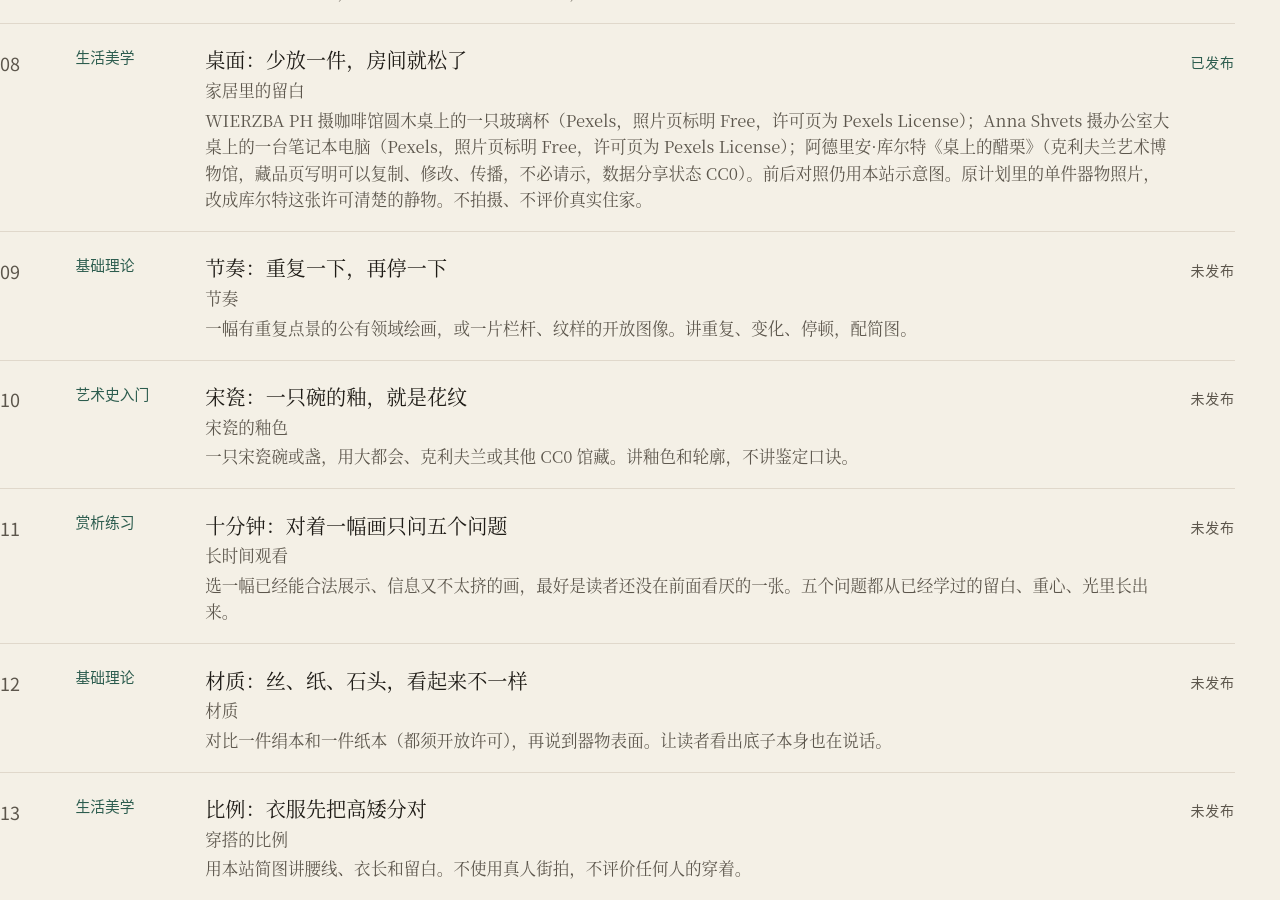
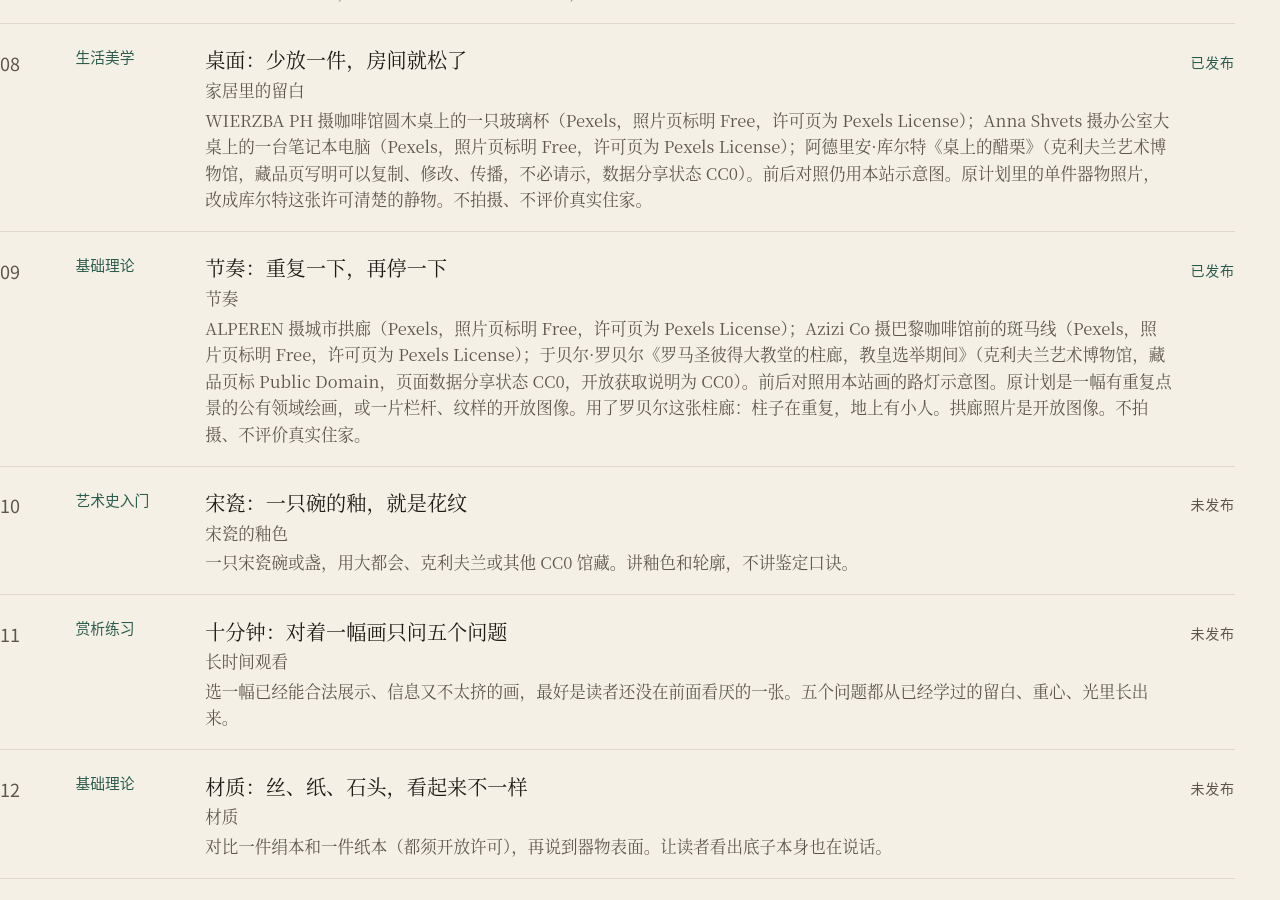
Before and after one commit to 57cx/aesthetics-daily, a Jekyll site: the page built from curriculum.html, in a window 1280 px wide and 900 px high, scrolled down 1570 px. Built offline with Jekyll 4.4.1, drawn with Linux system fonts in a browser that asks for light colours.

Commit message:
Publish day 9 on rhythm: repeat, then pause. (#10)
Teach repetition, variation, and a stop with an arcade, a Paris zebra crossing, and Hubert Robert's colonnade.

Co-authored-by: Cursor Agent <cursoragent@cursor.com>
Co-authored-by: 57cx <57cx@users.noreply.github.com>

```diff
--- a/_data/curriculum.yml
+++ b/_data/curriculum.yml
@@ -70,8 +70,9 @@
   title: "节奏：重复一下，再停一下"
   category: 基础理论
   topic: 节奏
-  examples: "一幅有重复点景的公有领域绘画，或一片栏杆、纹样的开放图像。讲重复、变化、停顿，配简图。"
-  published: false
+  examples: "ALPEREN 摄城市拱廊（Pexels，照片页标明 Free，许可页为 Pexels License）；Azizi Co 摄巴黎咖啡馆前的斑马线（Pexels，照片页标明 Free，许可页为 Pexels License）；于贝尔·罗贝尔《罗马圣彼得大教堂的柱廊，教皇选举期间》（克利夫兰艺术博物馆，藏品页标 Public Domain，页面数据分享状态 CC0，开放获取说明为 CC0）。前后对照用本站画的路灯示意图。原计划是一幅有重复点景的公有领域绘画，或一片栏杆、纹样的开放图像。用了罗贝尔这张柱廊：柱子在重复，地上有小人。拱廊照片是开放图像。不拍摄、不评价真实住家。"
+  published: true
+  date: 2026-11-20
 -
   day: 10
   title: "宋瓷：一只碗的釉，就是花纹"
--- /dev/null
+++ b/_posts/2026-11-20-day-09-jiezou.md
@@ -0,0 +1,134 @@
+---
+layout: article
+title: "节奏：重复一下，再停一下"
+description: "先看一条拱廊，再看巴黎街角的斑马线。同样的形状连着来的时候，眼睛要有地方歇。最后留一幅柱廊的小画，你自己去找那一拍。"
+date: 2026-11-20 08:00:00 +0800
+day: 9
+category: 基础理论
+topic: 节奏
+permalink: /days/09/
+image: /assets/images/day-09/colonnade-arches.jpg
+image_alt: "一条城市拱廊。白色的拱一个接一个通向深处的亮处，左边是石柱，右边是门和招牌，地上是灰色的六边形地砖。"
+image_width: 1200
+image_height: 1600
+---
+
+<p class="core"><span class="core-label">一句话</span>同样的东西连着出现，中间换一下，或者空一下，眼睛就有拍子可跟。</p>
+
+## 图例讲解
+
+今天说的节奏，就是拍子。一样的东西隔一下，再来一次。这个词不用背。你看三处就行：哪里在重复，哪里变了一下，哪里停了。
+
+你每天都看得见。马路边的路灯，隔一段一盏。栏杆一根一根，排到门口就停。楼上的窗户一扇接一扇，到了店铺那一层，常常换成门。咖啡馆门口的椅子也是，一把一把排开，中间留着能坐人的空，排到门口就停。衣服上的条纹，连着几条，中间空一条，你才分得清。
+
+拍子靠两件事。一件是重复，同样的形状再来。一件是停，或者换一下。只重复、不停，眼睛会滑过去，找不到地方歇。只换、不重复，眼睛也不知道跟着谁走。
+
+先看一条拱廊。
+
+<figure class="plate">
+  <img src="{{ '/assets/images/day-09/colonnade-arches.jpg' | relative_url }}" width="1200" height="1600" alt="一条城市拱廊。白色的拱一个接一个，越远越小，尽头是一块亮。左边是浅色石柱，右边墙上有门、招牌，右上角有一台空调。地上是灰色六边形地砖，靠前有几块偏红的。拱下面各挂着一盏小灯。远处有几个走路的人。">
+  <figcaption>
+    <span class="cap-title">ALPEREN 摄，城市里的拱廊</span>
+    <span class="cap-meta">照片页标题 Building with Arches and Colonnade，就是带拱和柱列的一座建筑。ALPEREN，照片页上的日期是 2024 年 4 月 14 日。照片页写的是城市街道上一条长拱廊，拱和柱子排过去，看着整齐，也有往深处走的感觉。页面没有写是哪一座城。原图 3024 × 4032 像素。本站只把高缩到 1600 像素，没有裁切。</span>
+    <span class="cap-license"><a href="https://www.pexels.com/photo/building-with-arches-and-colonnade-21624170/">Pexels 照片页</a> · 许可：<a href="https://www.pexels.com/license/">Pexels License</a>。这张照片的页面标明 Free，可以免费使用。许可页写明，Pexels 上的照片都可以免费下载和使用，可以修改；署名不是必须。本站仍然署 ALPEREN 的名，并链到照片页和许可页。本站做的改动只是缩小。</span>
+  </figcaption>
+</figure>
+
+拱一个接一个。左边的柱子也是一根接一根。拱下面各挂着一盏小灯，灯也跟着拱走。地上的砖是六边形，一块挨一块。这是重复。
+
+你再看远一点。拱还在，可是越远越小。灯也越远越小。这是变化。近的大，远的小，眼睛才知道自己在往前走。要是每个拱都一样大，这条廊会看着像贴在墙上，走不进去。
+
+最深处有一块亮。拱排到那里，停了。眼睛可以在那块亮上歇一下，再回到近处的拱。
+
+地上的砖几乎都是灰的。靠前的地方有几块偏红。就那么几块。眼睛扫过灰砖，会在这几块上停一下。停一下，拍子才出来。要是每一块都红，它就不再是停顿，又变成另一串重复了。
+
+右边墙上有门，有招牌，右上角还有一台空调。它们不跟着左边的拱走。拱是一拍一拍的。门和空调是插进来的一下。插一下可以，眼睛有个不一样的地方可停。插得太多，拍子就散了。这张图里，拱还在，所以拍子还在。
+
+你自己走在这样的拱下面，也是这一下。柱子连着来，你的脚跟着走。走到出口，亮一下，眼睛才歇得住。
+
+再看一条街。
+
+<figure class="plate">
+  <img src="{{ '/assets/images/day-09/paris-zebra-crossing.jpg' | relative_url }}" width="1600" height="1067" alt="巴黎一条街的转角。左下有一段斑马线，白条之间是深色的路面。左边楼上的窗户一扇接一扇。转角一家咖啡馆，深色的门面上面有一块空白的白牌子。街上有骑车的人和一个跑过去的人。" loading="lazy">
+  <figcaption>
+    <span class="cap-title">Azizi Co 摄，咖啡馆前的斑马线</span>
+    <span class="cap-meta">照片页标题 Zebra Crossing in front of a Cafe，就是咖啡馆前的一条斑马线。Azizi Co，2024 年 1 月 23 日在巴黎拍摄，照片页上的日期是 2024 年 7 月 2 日。照片页写的是巴黎街头的日常生活。原图 6000 × 4000 像素。本站只把宽缩到 1600 像素，没有裁切。</span>
+    <span class="cap-license"><a href="https://www.pexels.com/photo/zebra-crossing-in-front-of-a-cafe-26898872/">Pexels 照片页</a> · 许可：<a href="https://www.pexels.com/license/">Pexels License</a>。这张照片的页面标明 Free，可以免费使用。许可页写明，Pexels 上的照片都可以免费下载和使用，可以修改；署名不是必须。本站仍然署 Azizi Co 的名，并链到照片页和许可页。本站做的改动只是缩小。</span>
+  </figcaption>
+</figure>
+
+先看左下角的斑马线。白条一条一条，中间隔着深色的路面。白、空、白、空。这就是拍子。白条没有铺满整条街。铺到人走的那一段，就停了。停下来，你才知道这是一条可以过的线，不是满地的条纹。
+
+再看楼上的窗户。左边这栋楼，窗户一扇一扇，大小差不多，一层一层往上排。这又是重复。到了底层，窗户少了，换成店铺的门面。转角那家咖啡馆是深色的，上面一块空白的白牌子。窗户的拍子在这里换了，也停了一下。你的眼睛会先在那块白牌子上歇一下，再去看窗户。
+
+要是整面墙都是一样的窗，一扇也不少，中间也不空，眼睛就滑过去了。有重复，可是没有地方停。
+
+手机上也是这一下。一排图标，隔几个空一格，或者底下留一块，你找得到要点的那个。图标铺满，还大小不一，你就不知道先点哪。包装上的条纹也一样。连着几条，中间空一条，字才显出来。
+
+两百多年前，法国有个人画了一排柱子。他叫于贝尔·罗贝尔。原名 Hubert Robert，1733 年到 1808 年。这个名字不用背。柱子在重复。哪里变了，哪里停了，留到最后你自己看。
+
+## 好与不好的对比
+
+下面两张不是照片。是本站画的一排路灯。不是哪条真的街。灯的样子一样。差别只在间距，和有没有停。
+
+<div class="compare">
+  <figure>
+    <img src="{{ '/assets/images/day-09/compare-beat.svg' | relative_url }}" width="800" height="520" alt="示意图：五盏一样的路灯。左边三盏间隔均匀，中间空出一大段，右边再有两盏，最右边是空着的路面。">
+    <figcaption>
+      <span class="label">这样更妥</span>
+      隔一段一盏，中间空得宽一点，排到右边就停了。
+    </figcaption>
+  </figure>
+  <figure>
+    <img src="{{ '/assets/images/day-09/compare-packed.svg' | relative_url }}" width="800" height="520" alt="示意图：十二盏一样的路灯，间距相同，从左到右挤满，边上没有空出来的路面。">
+    <figcaption>
+      <span class="label">这样发闷</span>
+      灯挤满整条，间距一样，眼睛没有地方停。
+    </figcaption>
+  </figure>
+</div>
+
+先说右边为什么看着累。灯和灯挨得很近，从左边一直排到右边，没有一盏停下来，边上也不留空。你刚看完一盏，下一盏马上又来，再下一盏又来。没有一段宽一点的空，也没有一段空着的路。看两眼就想挪开。看着累，是因为拍子没有停顿。
+
+还有一种也累，图上没有画。灯的高矮、间距全都不一样，这边一盏，那边三盏挤在一起。那不叫变化。那是没有拍子。眼睛不知道跟着谁走。变化是在重复里面换一下，不是把重复拆掉。
+
+左边做了两件小事。灯还是一盏一盏，间隔差不多。中间有一处空得宽一点。排到右边，剩下的路是空的。你的眼睛可以跟着灯走，在宽的那一处歇一下，再到空的路边上停住。
+
+不用把灯拆掉。重复可以留着。换一下，或者停一下，就够了。
+
+<section class="practice">
+  <h2 id="小练习">小练习</h2>
+  <p>现在就能做。不用出门。别人的家、别人的衣服，今天不看，也不评。</p>
+  <p>看你面前的一样东西。窗户的百叶、键盘、书架、手机主屏幕，都行。</p>
+  <p>先找重复。同样的东西连着出现了几次？数三下就够。</p>
+  <p>再找停顿。哪里空了一下，或者换了一个不一样的？百叶里有没有一根弯了。书架上有没有空出一截。图标有没有在某一格停住。</p>
+  <p>用一句话写下来。不用写得美。比如：「百叶重复了很多根，左边第三根弯了，我的眼睛停在那里。」</p>
+  <p>写完，今天的练习就结束了。</p>
+</section>
+
+## 赏析练习
+
+最后看于贝尔·罗贝尔。法国人，1733 年到 1808 年。这张大约画于 1769 年。馆方标题是 The Colonnade of Saint Peter's, Rome, during the Conclave。我们叫它《罗马圣彼得大教堂的柱廊，教皇选举期间》。中文名是按这个标题译的。
+
+圣彼得大教堂在罗马。柱廊就是一排柱子撑着顶，这个说法不用背。教皇选举，是选新教皇的那一段日子，这个也不用背。
+
+先别判断画得好不好。看够一分钟，再答题。挑两个问题就够。没有标准答案，写给自己。
+
+<figure class="plate">
+  <img src="{{ '/assets/images/day-09/robert-colonnade.jpg' | relative_url }}" width="1301" height="1600" alt="一幅椭圆形的画，四周是灰边。左右各有一排深色的大柱子，头顶是一格一格的拱顶。柱子之间吊着一只小箱子。地上有几个人、一块红布和一个轮子。深处有一块比较亮的开口。" loading="lazy">
+  <figcaption>
+    <span class="cap-title">于贝尔·罗贝尔《罗马圣彼得大教堂的柱廊，教皇选举期间》</span>
+    <span class="cap-meta">馆方标题 The Colonnade of Saint Peter's, Rome, during the Conclave。中文名是按这个标题译的。于贝尔·罗贝尔（Hubert Robert，法国，1733–1808），大约 1769 年。油彩画在画布上。馆方写法是 oil on canvas。这个说法不用背。画心高 42.6 厘米，宽 33.4 厘米。连框高 56 厘米，宽 47.5 厘米，厚 6 厘米。克利夫兰艺术博物馆，Mr. and Mrs. William H. Marlatt Fund 购藏，藏品号 1976.97.1。馆方这张图里，画心是一个椭圆。本站下载的是馆方打印用图，2764 × 3400 像素。本站只把高缩到 1600 像素，没有裁切。</span>
+    <span class="cap-license"><a href="https://www.clevelandart.org/art/1976.97.1">藏品页</a> · 许可：<a href="https://creativecommons.org/publicdomain/zero/1.0/">CC0</a>。藏品页有一枚标着 Public Domain 的标记，页面数据里的分享状态是 CC0。该馆<a href="https://www.clevelandart.org/open-access">开放获取</a>说明写明，公有领域作品的图像以 CC0 发布，可以下载、分享、修改、再使用，不必请示。CC0 不要求署名。本站仍然写下了作者、标题和馆名。</span>
+  </figcaption>
+</figure>
+
+<ol class="questions">
+  <li>柱子从近到远，哪些在重复？哪一根和旁边的不一样？你是看大小，还是看它亮不亮？</li>
+  <li>头顶那些一格一格的，和两边的柱子，你的眼睛先跟哪一串？</li>
+  <li>画面深处有一块比较亮的地方。你的眼睛会在那里停一下，还是直接穿过去？</li>
+  <li>地上的人、红布和轮子，是跟着柱子的拍子走，还是把拍子打断了？说一个你看见的地方。</li>
+  <li>这张画，和你刚才看的那条拱廊，哪一处是一回事？只说一个你看见的地方。</li>
+</ol>
+
+<p class="colophon">拱廊和巴黎那条斑马线，都从 Pexels 下载到本站，只把最长边缩到 1600 像素以内，没有裁切。罗贝尔这张从克利夫兰艺术博物馆的开放图像下载，同样只缩小，没有裁切。两张路灯对照是本站画的示意，不是某条街，也不拿来笑话谁。许可和署名写在每张图的图注里。</p>
```
Also changed, not shown: assets/images/day-09/colonnade-arches.jpg (added), assets/images/day-09/compare-beat.svg (added), assets/images/day-09/compare-packed.svg (added), assets/images/day-09/paris-zebra-crossing.jpg (added), assets/images/day-09/robert-colonnade.jpg (added).
